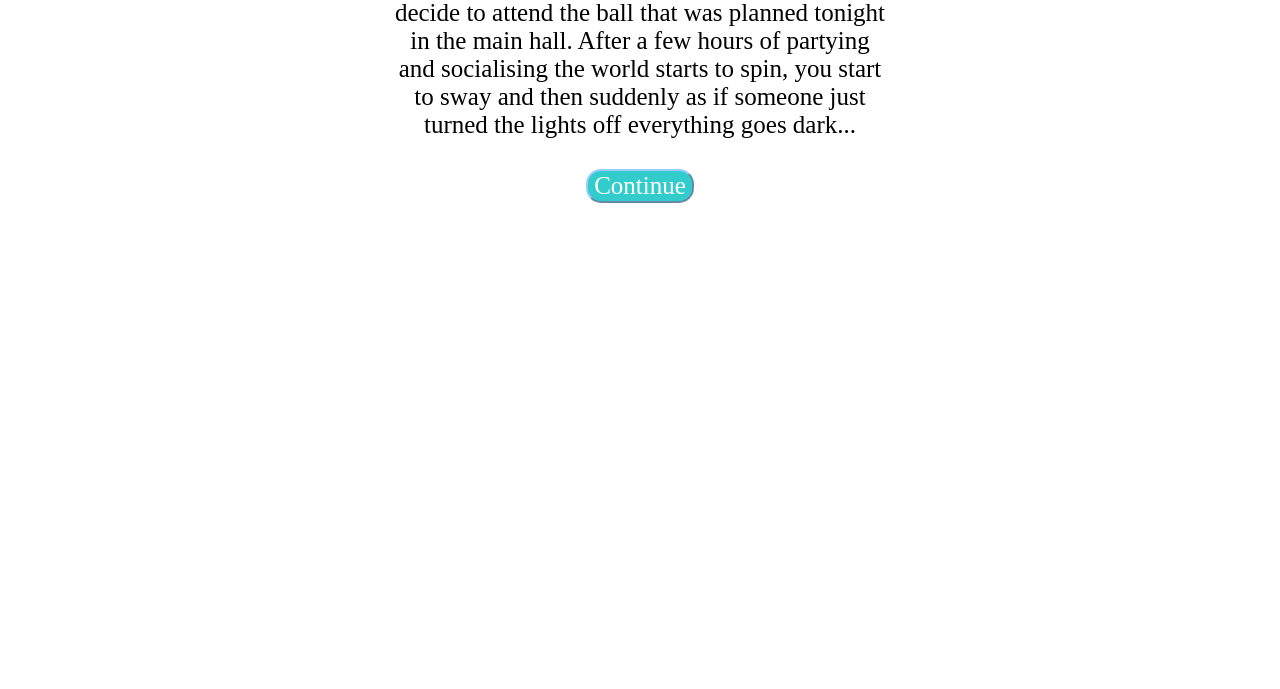
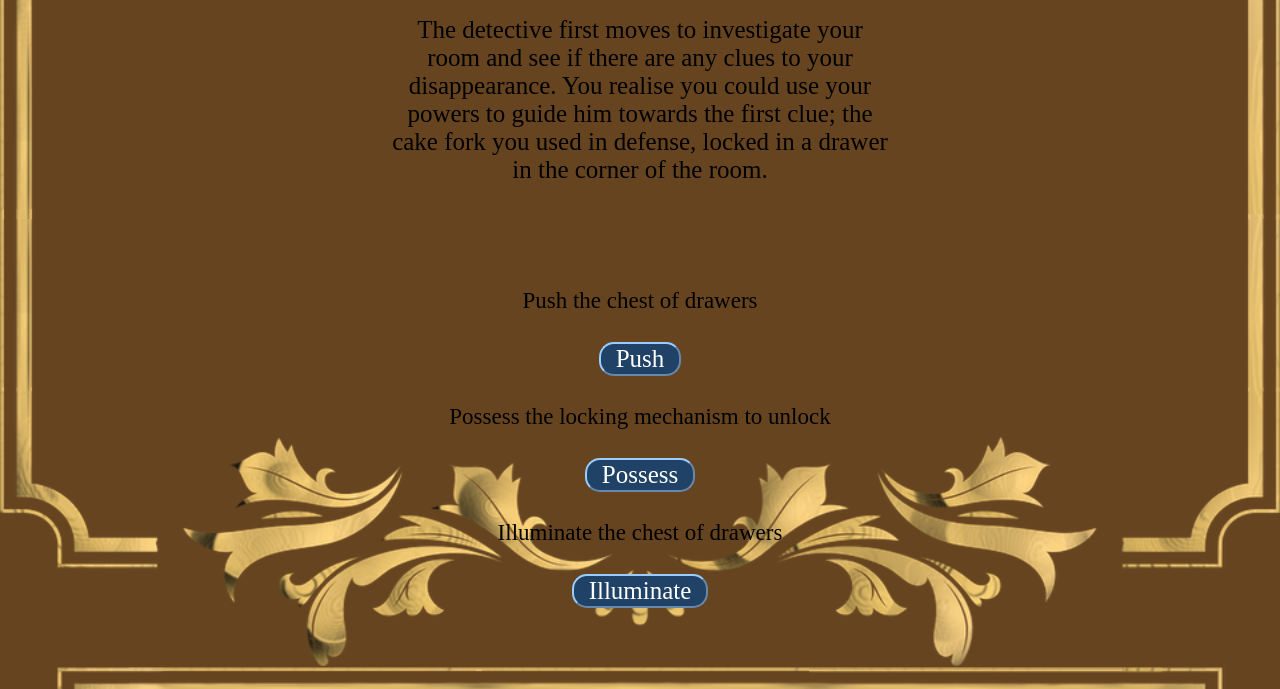
Before and after one commit to HungryHorse/ANIT-151, a plain HTML site: page Project/index.html in a window 1280 px wide. Shown: the part 134-823 px from the top of the page. Before the commit the page ends 800 px from the top, so only its background shows below. Drawn offline with Linux system fonts and the light colour scheme; a web font is replaced by a local one.

Commit message:
Adaptaions to webpage

```diff
--- a/Project/data.js
+++ b/Project/data.js
@@ -1,47 +1,22 @@
 var roomArray = [
     {
-        title:'Party in the main hall',
-        text:'After that amazing day on the open sea you decide to attend the ball that was planned tonight in the main hall. After a few hours of partying and socialising the world starts to spin, you start to sway and then suddenly as if someone just turned the lights off everything goes dark...',
+        title:'Your room',
+        text:'The detective first moves to investigate your room and see if there are any clues to your disappearance. You realise you could use your powers to guide him towards the first clue; the cake fork you used in defense, locked in a drawer in the corner of the room.',
         choices:[
             {
-                text:'Continue',
-                index:1
-            }
-        ]
-    },
-    {
-        title:'Your cabin',
-        text:'You awake in your cabin with a strong headache and a fowl taste in your mouth. Groggily you sit up in your bed and almost out of instinct your hands move to your neck to check for it… but it’s not there in a fit of panic you jump up and begin to rip the room apart. Your family pendant, it’s gone.',
-        choices:[
-            {
-                text:'Go into the main corridor',
-                index:2
-            }
-        ]
-    },
-    {
-        title:'Main corridor',
-        text:'This is the main corridor from here you can anywhere in the ship.',
-        choices:[
-            {
-                text:'Go to the pool',
-                index:2
+                text:'Push the chest of drawers',
+                index:1,
+                buttonText:'Push'
             },
             {
-                text:'Go to theatre',
-                index:6
+              text:'Possess the locking mechanism to unlock',
+              index:2,
+              buttonText:'Possess'
             },
             {
-                text:'Go to main hall',
-                index:9
-            },
-            {
-                text:'Go to gym',
-                index:0
-            },
-            {
-                text:'Go to sports centre',
-                index:0
+              text:'Illuminate the chest of drawers',
+              index:3,
+              buttonText:'Illuminate'
             }
         ]
     }
--- a/Project/index.html
+++ b/Project/index.html
@@ -13,9 +13,10 @@
 <div id="container">
 <h2 id="roomName">Name of the room</h2>
 <p id="description">Description will go here</p>
-
+</br>
+</br>
 <div id="roomButton">Room buttons will go here</div>
-<div>
+</div>
 
 </body>
 </html>
--- a/Project/main.js
+++ b/Project/main.js
@@ -10,7 +10,10 @@ function SelectRoom(roomIndex)
 	document.getElementById('roomName').innerHTML = roomArray[roomIndex].title;
 	document.getElementById('description').innerHTML = roomArray[roomIndex].text;
 	for (var i = 0; i < roomArray[roomIndex].choices.length; i++) {
-		var roomChoices = "<button id='normalButton' type='button' onclick=SelectRoom(" + roomArray[roomIndex].choices[i].index + ")>" + roomArray[roomIndex].choices[i].text + "</button>";
+		var text = "<p id='buttonTextTag'>" + roomArray[roomIndex].choices[i].text + "</p>";
+		var roomChoices = "<button id='normalButton' type='button' onclick=SelectRoom(" + roomArray[roomIndex].choices[i].index + ") style='vertical-align:middle'><span>" + roomArray[roomIndex].choices[i].buttonText + "</span></button>";
+		document.getElementById("roomButton").innerHTML += text;
 		document.getElementById("roomButton").innerHTML += roomChoices;
+		document.getElementById("roomButton").innerHTML += '</br>'
 	}
 }
--- a/Project/styleSheet.css
+++ b/Project/styleSheet.css
@@ -1,3 +1,7 @@
+body{
+  background: #664420 url(frame.png) fixed;
+  background-size: 100% 100%;
+}
 @font-face {
     font-family: Hill_House;
     src: url(Hill_House.otf);
@@ -5,7 +9,8 @@
 
 #container{
     width:500px;
-    margin: 0 auto;
+    height: 100%;
+    margin: 6% auto;
     font-size: 25px;
 }
 
@@ -21,21 +26,54 @@
     text-align: center;
 }
 
+#container #roomButton p{
+  font-size: 23px;
+}
+
 #container div{
     text-align: center;
 }
 
 #normalButton{
     border-radius: 15px;
+    padding-right: 15px;
+    padding-left: 15px;
     border-color: #99CCFF;
     font-family: Hill_House;
-    background-color: #33CCCC;
+    background-color: #204266;
     color: white;
     font-size: 25px;
     margin: 5px;
 }
 
 #normalButton:hover {
-    background-color: white;
+    background-color: #204266;
     color: #33CCCC;
 }
+
+#normalButton span {
+  cursor: pointer;
+  display: inline-block;
+  position: relative;
+  transition: 0.5s;
+}
+
+#normalButton span:after {
+  font-family: Hil_House;
+  font-size: 25px;
+  content: '\00bb';
+  position: absolute;
+  opacity: 0;
+  top: 0;
+  right: -20px;
+  transition: 0.5s;
+}
+
+#normalButton:hover span {
+  padding-right: 25px;
+}
+
+#normalButton:hover span:after {
+  opacity: 1;
+  right: 0;
+}
```
Also changed, not shown: Project/frame.png (added).
